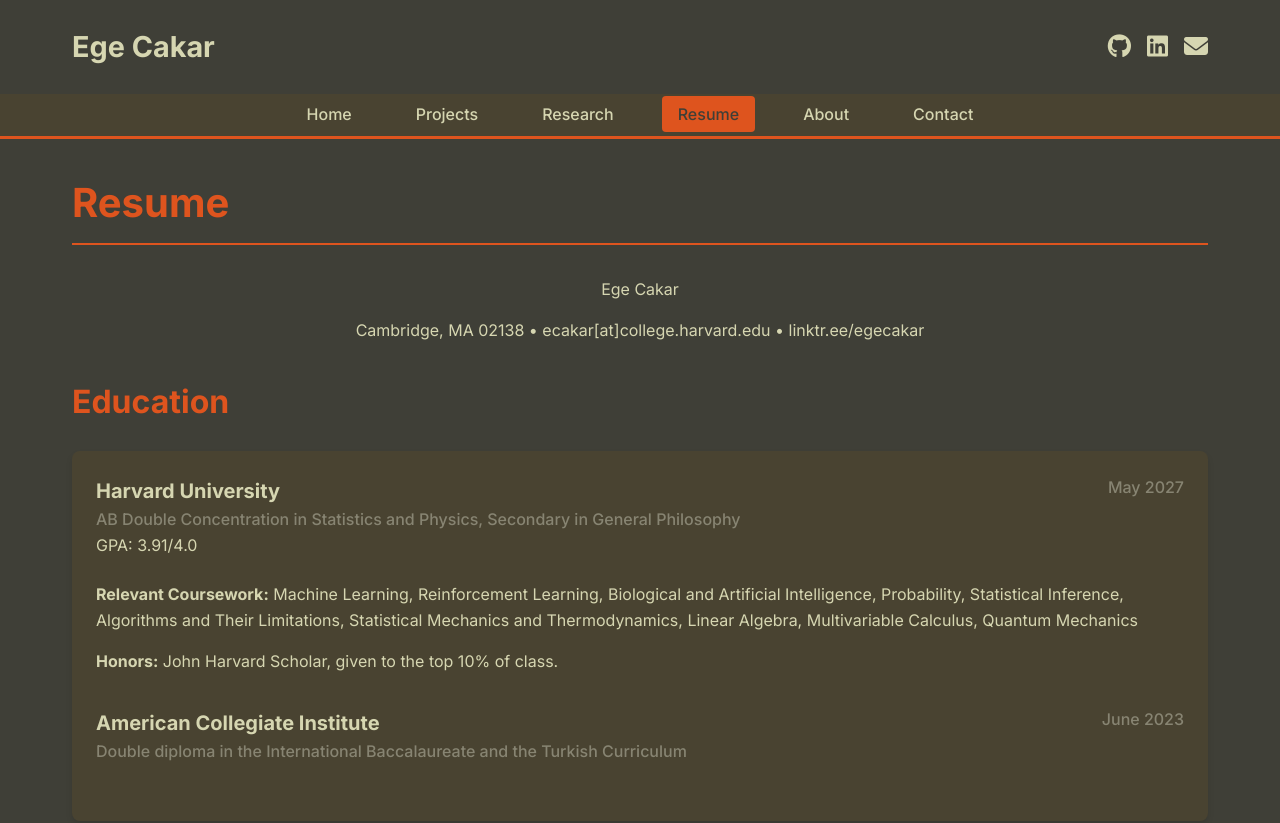
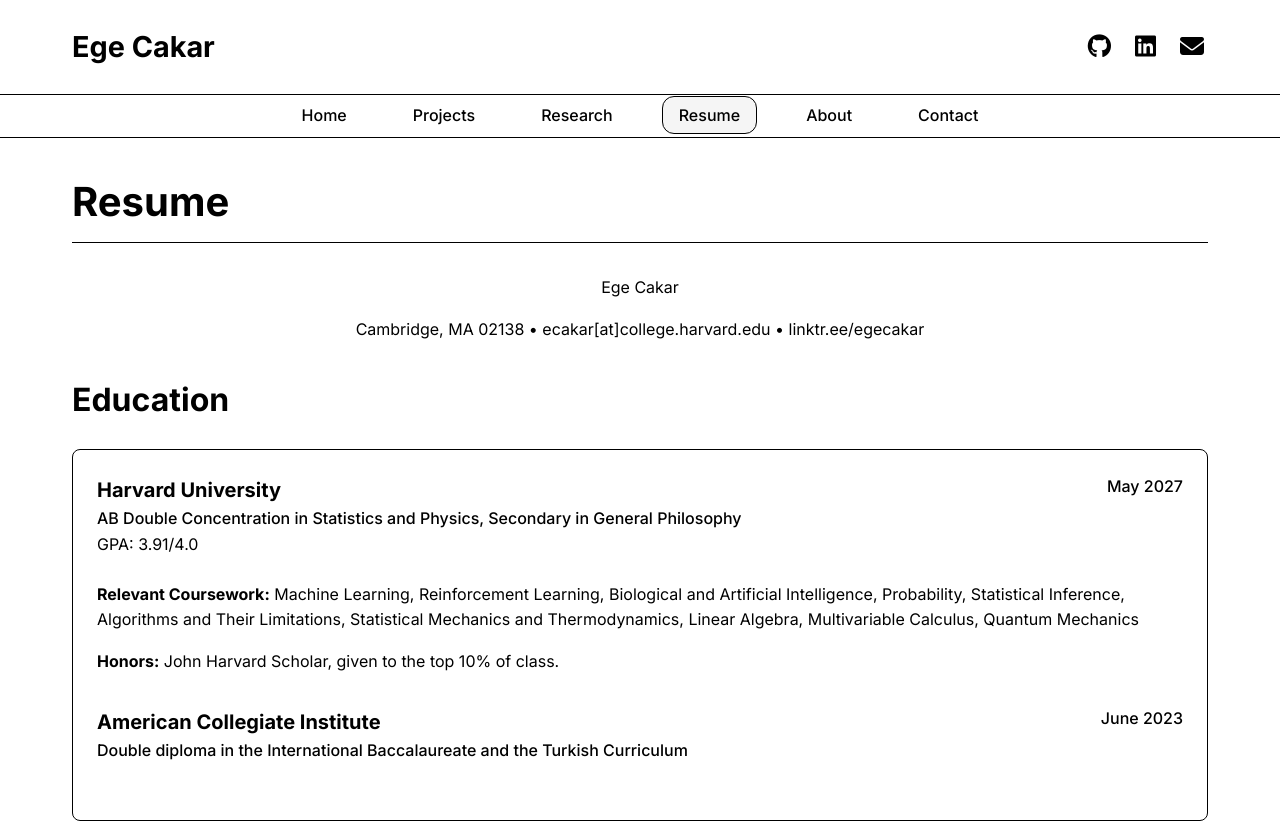
Before and after one commit to Ege-Cakar/ege-cakar.github.io, a React (Create React App) app: page /resume in a window 1280 px wide. Shown: the top 823 px of the page. Built offline with nearby package versions, Linux system fonts and the light colour scheme.

Commit message:
Style: squircle buttons and controls; fix resume text contrast; apply monochrome theme

```diff
--- a/src/components/Footer.js
+++ b/src/components/Footer.js
@@ -2,10 +2,11 @@
 import styled from 'styled-components';
 
 const FooterContainer = styled.footer`
-  background-color: ${props => props.theme.colors.darkerBlue};
+  background-color: ${props => props.theme.colors.background};
   padding: 2rem 0;
   text-align: center;
   margin-top: 3rem;
+  border-top: 1px solid ${props => props.theme.colors.border};
 `;
 
 const FooterContent = styled.div`
--- a/src/components/Header.js
+++ b/src/components/Header.js
@@ -3,9 +3,9 @@
 import styled from 'styled-components';
 
 const HeaderContainer = styled.header`
-  background-color: ${props => props.theme.colors.darkerBlue};
+  background-color: ${props => props.theme.colors.background};
   padding: 1.5rem 0;
-  box-shadow: 0 4px 6px rgba(0, 0, 0, 0.1);
+  border-bottom: 1px solid ${props => props.theme.colors.border};
 `;
 
 const HeaderContent = styled.div`
@@ -25,7 +25,7 @@
 const Logo = styled(Link)`
   font-size: 1.8rem;
   font-weight: 700;
-  color: ${props => props.theme.colors.textLight};
+  color: ${props => props.theme.colors.text};
   text-decoration: none;
 `;
 
@@ -35,12 +35,14 @@
 `;
 
 const SocialLink = styled.a`
-  color: ${props => props.theme.colors.textLight};
+  color: ${props => props.theme.colors.text};
   font-size: 1.5rem;
-  transition: color 0.3s ease;
+  transition: color 0.2s ease, background-color 0.2s ease;
+  padding: 0.25rem;
+  border-radius: 10px;
 
   &:hover {
-    color: ${props => props.theme.colors.accentTeal};
+    background-color: ${props => props.theme.colors.gray100};
   }
 `;
 
--- a/src/components/Navigation.js
+++ b/src/components/Navigation.js
@@ -3,9 +3,9 @@
 import styled from 'styled-components';
 
 const NavContainer = styled.nav`
-  background-color: ${props => props.theme.colors.drabDarkBrown};
+  background-color: ${props => props.theme.colors.background};
   padding: 0.5rem 0;
-  border-bottom: 3px solid ${props => props.theme.colors.flame};
+  border-bottom: 1px solid ${props => props.theme.colors.border};
 `;
 
 const NavContent = styled.div`
@@ -22,11 +22,13 @@
 
 const MobileMenuButton = styled.button`
   display: none;
-  background: none;
-  border: none;
-  color: ${props => props.theme.colors.textLight};
+  background: ${props => props.theme.colors.gray100};
+  border: 1px solid ${props => props.theme.colors.border};
+  color: ${props => props.theme.colors.text};
   font-size: 1.5rem;
   cursor: pointer;
+  border-radius: 12px;
+  padding: 0.25rem 0.5rem;
 
   @media (max-width: ${props => props.theme.breakpoints.mobile}) {
     display: block;
@@ -59,21 +61,24 @@
 `;
 
 const StyledNavLink = styled(NavLink)`
-  color: ${props => props.theme.colors.textLight};
+  color: ${props => props.theme.colors.text};
   text-decoration: none;
   font-weight: 500;
   padding: 0.5rem 1rem;
-  border-radius: 4px;
-  transition: background-color 0.3s ease;
+  border-radius: 12px;
+  transition: background-color 0.2s ease, color 0.2s ease, border-color 0.2s ease;
+  border: 1px solid transparent;
 
   &:hover {
-    background-color: ${props => props.theme.colors.flame};
-    color: ${props => props.theme.colors.textDark};
+    background-color: ${props => props.theme.colors.gray100};
+    color: ${props => props.theme.colors.text};
+    border-color: ${props => props.theme.colors.border};
   }
 
   &.active {
-    background-color: ${props => props.theme.colors.flame};
-    color: ${props => props.theme.colors.textDark};
+    background-color: ${props => props.theme.colors.gray100};
+    color: ${props => props.theme.colors.text};
+    border-color: ${props => props.theme.colors.border};
   }
 `;
 
--- a/src/components/UIComponents.js
+++ b/src/components/UIComponents.js
@@ -6,16 +6,16 @@
 `;
 
 export const PageTitle = styled.h1`
-  color: ${props => props.theme.colors.flame};
+  color: ${props => props.theme.colors.text};
   margin-bottom: 2rem;
   font-size: 2.5rem;
   font-weight: 700;
-  border-bottom: 2px solid ${props => props.theme.colors.flame};
+  border-bottom: 1px solid ${props => props.theme.colors.border};
   padding-bottom: 0.5rem;
 `;
 
 export const SectionTitle = styled.h2`
-  color: ${props => props.theme.colors.flame};
+  color: ${props => props.theme.colors.text};
   font-size: 2rem;
   margin-bottom: 1.5rem;
 `;
@@ -26,17 +26,16 @@
   border-radius: 8px;
   padding: 1.5rem;
   margin-bottom: 1.5rem;
-  box-shadow: 0 4px 6px rgba(0, 0, 0, 0.1);
-  transition: transform 0.3s ease, box-shadow 0.3s ease;
+  border: 1px solid ${props => props.theme.colors.border};
+  transition: background-color 0.2s ease, border-color 0.2s ease;
 
   &:hover {
-    transform: ${props => props.noHover ? 'none' : 'translateY(-5px)'};
-    box-shadow: ${props => props.noHover ? '0 4px 6px rgba(0, 0, 0, 0.1)' : '0 10px 15px rgba(0, 0, 0, 0.2)'};
+    background-color: ${props => props.noHover ? props.theme.colors.cardBg : props.theme.colors.gray100};
   }
 `;
 
 export const CardTitle = styled.h3`
-  color: ${props => props.theme.colors.flame};
+  color: ${props => props.theme.colors.text};
   margin-top: 0;
   font-size: 1.5rem;
 `;
@@ -51,27 +50,27 @@
 // Button Components
 export const Button = styled.a`
   display: inline-block;
-  background-color: ${props => props.outline ? 'transparent' : props.theme.colors.flame};
-  color: ${props => props.outline ? props.theme.colors.flame : props.theme.colors.textDark};
+  background-color: ${props => props.outline ? 'transparent' : props.theme.colors.gray100};
+  color: ${props => props.theme.colors.text};
   padding: 0.75rem 1.5rem;
-  border-radius: 4px;
+  border-radius: 12px;
   text-decoration: none;
   font-weight: 600;
-  transition: background-color 0.3s ease, color 0.3s ease;
-  border: ${props => props.outline ? `2px solid ${props.theme.colors.flame}` : 'none'};
+  transition: background-color 0.2s ease, color 0.2s ease, border-color 0.2s ease;
+  border: ${props => props.outline ? `1px solid ${props.theme.colors.border}` : `1px solid ${props.theme.colors.border}`};
   cursor: pointer;
   margin-right: ${props => props.marginRight ? '1rem' : '0'};
 
   &:hover {
-    background-color: ${props => props.outline ? props.theme.colors.flame : props.theme.colors.battleshipGray};
-    color: ${props => props.outline ? props.theme.colors.textDark : props.theme.colors.textLight};
+    background-color: ${props => props.theme.colors.gray200};
+    color: ${props => props.theme.colors.text};
   }
 `;
 
 // Tag Component
 export const Tag = styled.span`
-  background-color: rgba(222, 84, 30, 0.2);
-  color: ${props => props.theme.colors.flame};
+  background-color: ${props => props.theme.colors.gray100};
+  color: ${props => props.theme.colors.text};
   padding: 0.25rem 0.75rem;
   border-radius: 50px;
   font-size: 0.8rem;
@@ -79,6 +78,7 @@
   margin-right: 0.5rem;
   margin-bottom: 0.5rem;
   display: inline-block;
+  border: 1px solid ${props => props.theme.colors.border};
 `;
 
 export const TagContainer = styled.div`
@@ -103,14 +103,15 @@
   width: 100%;
   padding: 0.75rem;
   border-radius: 4px;
-  border: 1px solid rgba(214, 214, 177, 0.2);
-  background-color: rgba(214, 214, 177, 0.05);
-  color: ${props => props.theme.colors.textLight};
+  border: 1px solid ${props => props.theme.colors.border};
+  background-color: ${props => props.theme.colors.background};
+  color: ${props => props.theme.colors.text};
   font-family: ${props => props.theme.fonts.primary};
 
   &:focus {
     outline: none;
-    border-color: ${props => props.theme.colors.flame};
+    border-color: ${props => props.theme.colors.text};
+    box-shadow: 0 0 0 3px ${props => props.theme.colors.gray100};
   }
 `;
 
@@ -118,34 +119,35 @@
   width: 100%;
   padding: 0.75rem;
   border-radius: 4px;
-  border: 1px solid rgba(214, 214, 177, 0.2);
-  background-color: rgba(214, 214, 177, 0.05);
-  color: ${props => props.theme.colors.textLight};
+  border: 1px solid ${props => props.theme.colors.border};
+  background-color: ${props => props.theme.colors.background};
+  color: ${props => props.theme.colors.text};
   font-family: ${props => props.theme.fonts.primary};
   resize: vertical;
   min-height: 150px;
 
   &:focus {
     outline: none;
-    border-color: ${props => props.theme.colors.flame};
+    border-color: ${props => props.theme.colors.text};
+    box-shadow: 0 0 0 3px ${props => props.theme.colors.gray100};
   }
 `;
 
 export const SubmitButton = styled.button`
   display: inline-block;
-  background-color: ${props => props.theme.colors.flame};
-  color: ${props => props.theme.colors.textDark};
+  background-color: ${props => props.theme.colors.gray100};
+  color: ${props => props.theme.colors.text};
   padding: 0.75rem 1.5rem;
-  border-radius: 4px;
+  border-radius: 12px;
   text-decoration: none;
   font-weight: 600;
-  transition: background-color 0.3s ease;
-  border: none;
+  transition: background-color 0.2s ease, color 0.2s ease, border-color 0.2s ease;
+  border: 1px solid ${props => props.theme.colors.border};
   cursor: pointer;
 
   &:hover {
-    background-color: ${props => props.theme.colors.battleshipGray};
-    color: ${props => props.theme.colors.textLight};
+    background-color: ${props => props.theme.colors.gray200};
+    color: ${props => props.theme.colors.text};
   }
 `;
 
@@ -156,7 +158,7 @@
 
   i {
     font-size: 3rem;
-    color: ${props => props.theme.colors.flame};
+    color: ${props => props.theme.colors.text};
     margin-bottom: 1rem;
   }
 `;
@@ -183,7 +185,7 @@
 
   img {
     border-radius: 50%;
-    border: 4px solid ${props => props.theme.colors.flame};
+    border: 4px solid ${props => props.theme.colors.border};
     max-width: 200px;
   }
 `;
@@ -199,7 +201,7 @@
 `;
 
 export const Subtitle = styled.p`
-  color: ${props => props.theme.colors.flame};
+  color: ${props => props.theme.colors.gray600};
   font-size: 1.2rem;
   margin-bottom: 1rem;
 `;
@@ -229,14 +231,7 @@
   background-color: ${props => props.theme.colors.cardBg};
   border-radius: 8px;
   padding: 1.5rem;
-  box-shadow: ${props => props.noShadow ? 'none' : '0 4px 6px rgba(0, 0, 0, 0.1)'};
-  transform: ${props => props.noTransform ? 'none' : 'translateY(0)'};
-  transition: ${props => props.noTransform ? 'none' : 'transform 0.3s ease, box-shadow 0.3s ease'};
-
-  &:hover {
-    transform: ${props => props.noTransform ? 'none' : 'translateY(-5px)'};
-    box-shadow: ${props => props.noShadow ? 'none' : '0 10px 15px rgba(0, 0, 0, 0.2)'};
-  }
+  border: 1px solid ${props => props.theme.colors.border};
 `;
 
 export const SkillItem = styled.div`
@@ -261,7 +256,7 @@
 
 export const ContactIcon = styled.div`
   font-size: 1.5rem;
-  color: ${props => props.theme.colors.flame};
+  color: ${props => props.theme.colors.text};
   margin-right: 1rem;
   width: 30px;
   text-align: center;
@@ -293,14 +288,15 @@
   flex-direction: column;
   align-items: center;
   padding: 1rem;
-  background-color: rgba(222, 84, 30, 0.1);
-  border-radius: 8px;
-  color: ${props => props.theme.colors.textLight};
+  background-color: ${props => props.theme.colors.gray100};
+  border-radius: 12px;
+  color: ${props => props.theme.colors.text};
   text-decoration: none;
-  transition: background-color 0.3s ease;
+  transition: background-color 0.2s ease, color 0.2s ease;
+  border: 1px solid ${props => props.theme.colors.border};
 
   &:hover {
-    background-color: rgba(222, 84, 30, 0.2);
+    background-color: ${props => props.theme.colors.gray200};
   }
 
   i {
--- a/src/pages/Contact.js
+++ b/src/pages/Contact.js
@@ -73,10 +73,6 @@
                   <i className="fab fa-linkedin"></i>
                   <span>LinkedIn</span>
                 </SocialButton>
-                <SocialButton href="https://linktr.ee/egecakar" target="_blank">
-                  <i className="fas fa-link"></i>
-                  <span>LinkTree</span>
-                </SocialButton>
               </SocialGrid>
             </SocialConnections>
           </Card>
--- a/src/pages/Resume.js
+++ b/src/pages/Resume.js
@@ -38,11 +38,11 @@
 const ResumeSubtitle = styled.h4`
   margin: 0;
   font-weight: 500;
-  color: ${props => props.theme.colors.battleshipGray};
+  color: ${props => props.theme.colors.text};
 `;
 
 const ResumeDates = styled.span`
-  color: ${props => props.theme.colors.battleshipGray};
+  color: ${props => props.theme.colors.text};
   font-weight: 500;
 
   @media (max-width: ${props => props.theme.breakpoints.mobile}) {
--- a/src/styles/GlobalStyle.js
+++ b/src/styles/GlobalStyle.js
@@ -9,8 +9,8 @@
 
   body {
     font-family: ${props => props.theme.fonts.primary};
-    background-color: ${props => props.theme.colors.blackOlive};
-    color: ${props => props.theme.colors.textLight};
+    background-color: ${props => props.theme.colors.background};
+    color: ${props => props.theme.colors.text};
     line-height: 1.6;
   }
 
@@ -31,12 +31,12 @@
 
   a {
     text-decoration: none;
-    color: ${props => props.theme.colors.flame};
-    transition: color 0.3s ease;
+    color: ${props => props.theme.colors.text};
+    transition: color 0.2s ease, background-color 0.2s ease;
   }
 
   a:hover {
-    color: ${props => props.theme.colors.dutchWhite};
+    color: ${props => props.theme.colors.gray600};
   }
 
   ul, ol {
--- a/src/styles/theme.js
+++ b/src/styles/theme.js
@@ -1,13 +1,24 @@
 const theme = {
   colors: {
-    blackOlive: '#3f3f37',
-    dutchWhite: '#d6d6b1',
-    drabDarkBrown: '#494331',
-    battleshipGray: '#878472',
-    flame: '#de541e',
-    textLight: '#d6d6b1',
-    textDark: '#3f3f37',
-    cardBg: '#494331',
+    // New canonical tokens
+    background: '#ffffff',
+    text: '#000000',
+    border: '#000000',
+    gray100: '#f5f5f5', // light hover/fill
+    gray200: '#e5e7eb',
+    gray600: '#4b5563',
+
+    // Legacy aliases mapped to new scheme for compatibility
+    blackOlive: '#ffffff', // old background → white
+    dutchWhite: '#f5f5f5', // light gray
+    drabDarkBrown: '#ffffff', // surfaces → white
+    battleshipGray: '#e5e7eb', // hover fill gray
+    flame: '#000000', // accent → black
+    textLight: '#000000', // text → black
+    textDark: '#000000', // text → black
+    cardBg: '#ffffff', // cards → white
+    accentTeal: '#000000', // alias used in some components
+    darkerBlue: '#ffffff', // alias used for header/footer bg
   },
   fonts: {
     primary: "'Inter', sans-serif",
```
Also changed, not shown: src/pages/About.js (+8 -8 lines), src/pages/Home.js (+4 -5 lines), src/pages/Research.js (+11 -14 lines).
